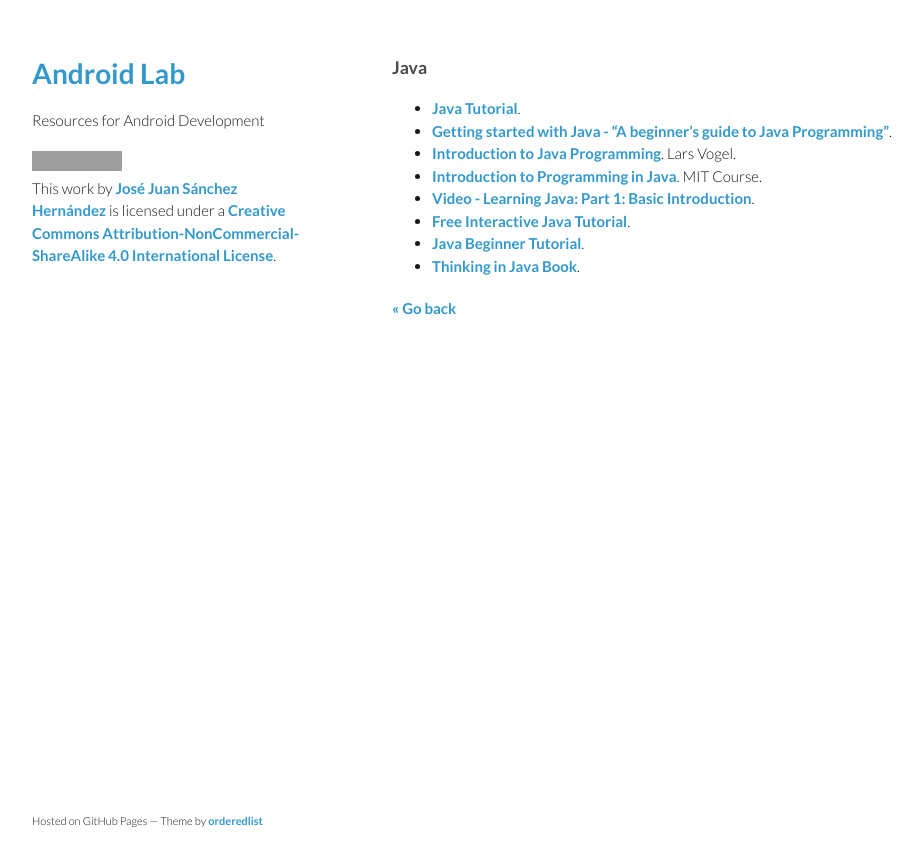
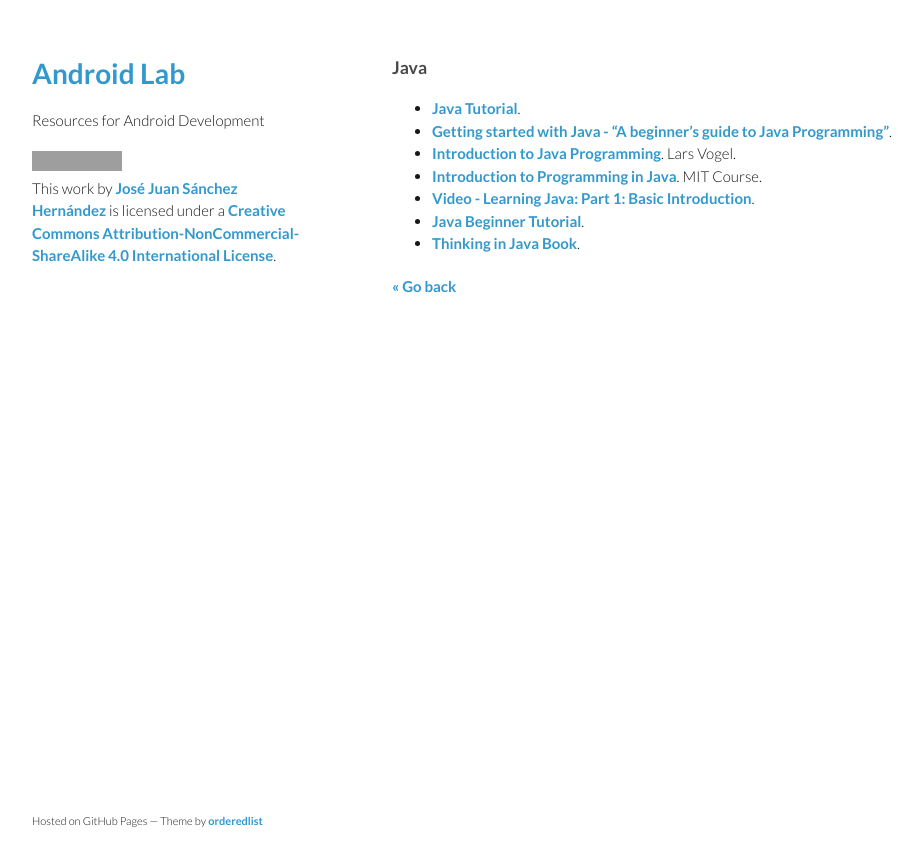
Before and after one commit to josejuansanchez/josejuansanchez.github.io, a Jekyll site: the page built from androidlab/java.md, in a window 1280 px wide. Shown: the top 866 px of the page, without its empty margins (178-1100 px from the left). Built offline with Jekyll 4.4.1, drawn with Linux system fonts in a browser that asks for light colours; grey boxes are pictures that could not be loaded.

Commit message:
Update java.md

```diff
--- a/androidlab/java.md
+++ b/androidlab/java.md
@@ -10,7 +10,6 @@ title: Android Lab
 * [Introduction to Java Programming](http://www.vogella.com/articles/JavaIntroduction/article.html). Lars Vogel.
 * [Introduction to Programming in Java](http://ocw.mit.edu/courses/electrical-engineering-and-computer-science/6-092-introduction-to-programming-in-java-january-iap-2010/index.htm). MIT Course.
 * [Video - Learning Java: Part 1: Basic Introduction](http://www.youtube.com/watch?v=3MZIkY55fS0).
-* [Free Interactive Java Tutorial](http://www.learnjavaonline.org).
 * [Java Beginner Tutorial](http://www.javabeginner.com).
 * [Thinking in Java Book](http://www.mindview.net/Books/TIJ/).
 
```
